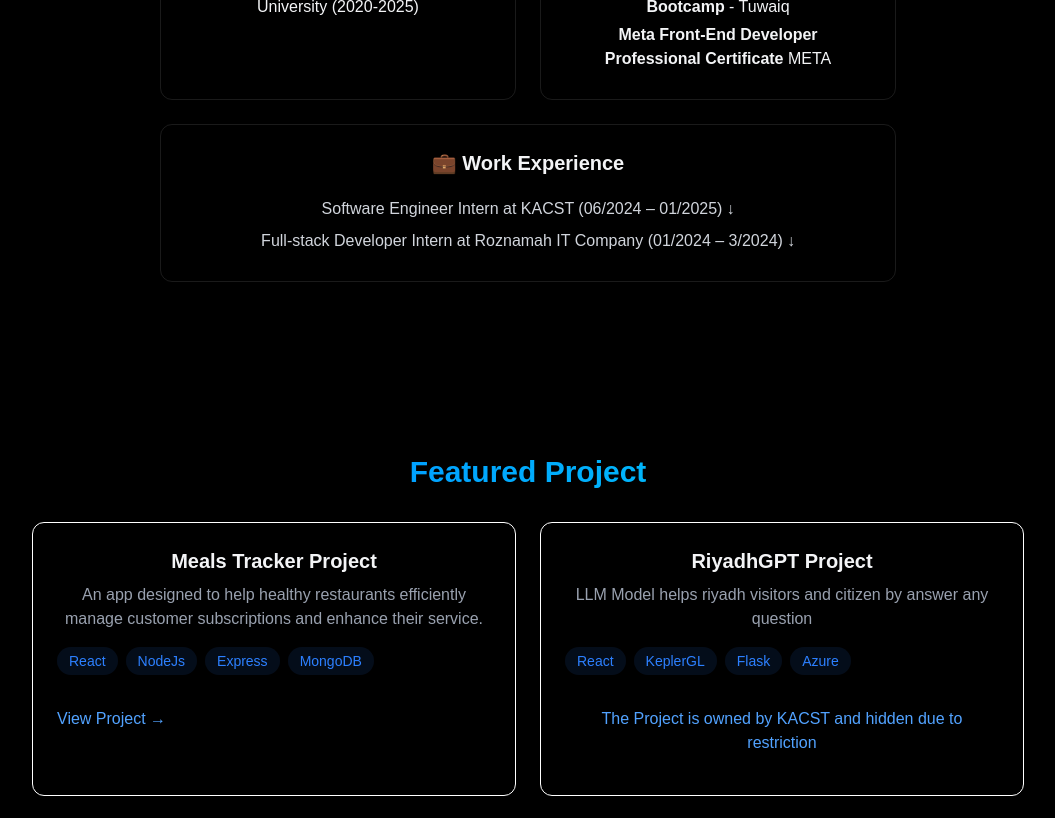
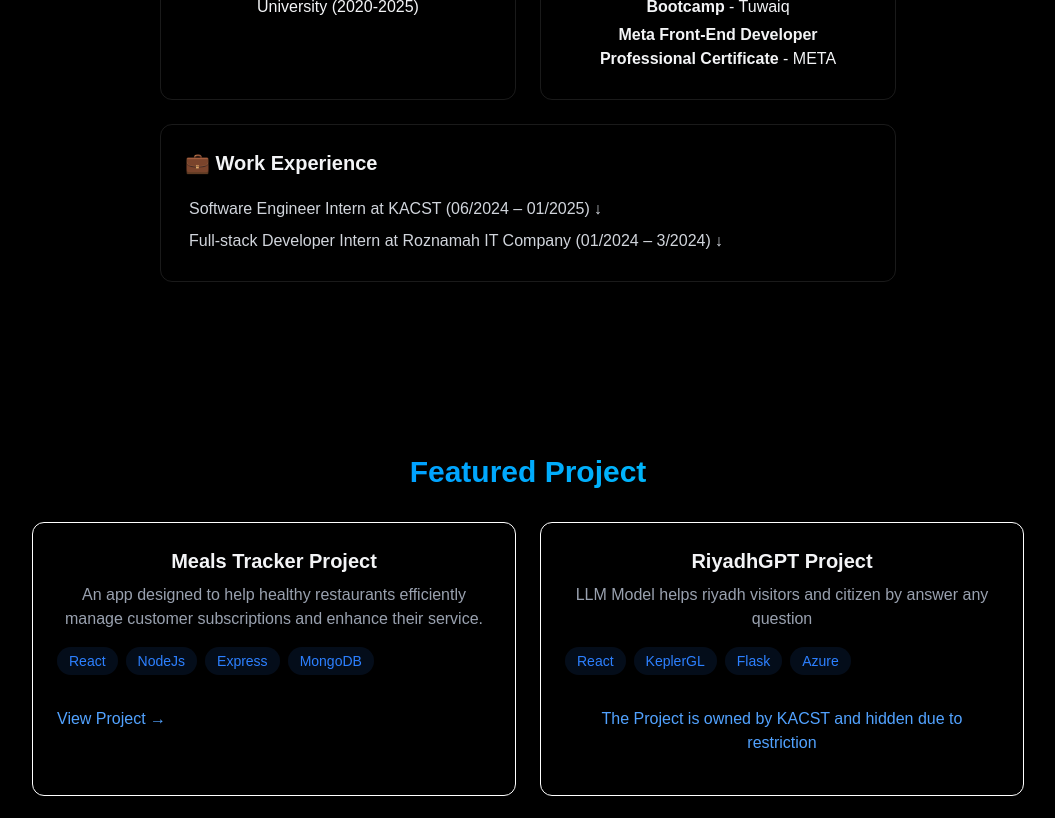
Before and after one commit to z7md/Hamad-portfolio, a React (Vite) app: page / in a window 1280 px wide. Shown: the part 1440-2258 px from the top of the page, without its empty margins (112-1167 px from the left). Built offline with nearby package versions, Linux system fonts and the light colour scheme.

Commit message:
some edit

```diff
--- a/package.json
+++ b/package.json
@@ -9,14 +9,15 @@
     "build": "vite build",
     "lint": "eslint .",
     "preview": "vite preview",
-    "predeploy":"npm run build",
-    "deploy":"gh-pages -d dist"
+    "predeploy": "npm run build",
+    "deploy": "gh-pages -d dist"
   },
   "dependencies": {
     "@tailwindcss/vite": "^4.0.7",
     "emailjs-com": "^3.2.0",
     "react": "^19.0.0",
     "react-dom": "^19.0.0",
+    "react-icons": "^5.5.0",
     "tailwindcss": "^4.0.7"
   },
   "devDependencies": {
--- a/src/components/sections/About.jsx
+++ b/src/components/sections/About.jsx
@@ -1,5 +1,6 @@
 import { useState } from "react";
 import { RevealOnScroll } from "../RevealOnScroll"
+import { LiaCloudDownloadAltSolid } from "react-icons/lia";
 export const About = () => {
 
     const frontendSkills = [
@@ -79,7 +80,7 @@ export const About = () => {
 
                 <div className="grid grid-cols-1 md:grid-cols-2 gap-6 mt-8">
 
-                <div className="p-6 rounded-xl border-white/10 border hover:translate-y-1 transition-all">
+                    <div className="p-6 rounded-xl border-white/10 border hover:translate-y-1 transition-all">
                         <h3 className="text-xl font-bold mb-4">
                             🏫 Education
                         </h3>
@@ -99,19 +100,22 @@ export const About = () => {
 
                             <li className="m-1">
                                 <strong>AWS Web Solution Development Bootcamp</strong> - Tuwaiq
+                                {/* <span className=''>
+                                <a href="./images/xx.jpg" download="xx.jpg"> <LiaCloudDownloadAltSolid className="inline-block hover:text-blue-500 text-2xl hover:translate-y-0.5 transition-all"/> </a>
+                                </span>  */}
                             </li>
                             <li className="m-1">
-                                <strong>Meta Front-End Developer Professional Certificate</strong> META
+                                <strong>Meta Front-End Developer Professional Certificate</strong> - META
                             </li>
                         </ul>
                     </div>
 
 
-                    <div className="p-6 rounded-xl border-white/10 border hover:translate-y-1 transition-all md:col-span-2 ">
+                    <div className="p-6 rounded-xl border-white/10 border hover:translate-y-1 transition-all md:col-span-2 text-left">
                         <h3 className="text-xl font-bold mb-4">
                             💼  Work Experience
                         </h3>
-                        <div className="rounded-2xl space-y-4 text-gray-300 p-1 ">
+                        <div className="rounded-2xl space-y-4 text-gray-300 p-1 text-left">
                             <div onClick={() => setShowDetails1((prev) => !prev)} className="hover:text-white">
                                 <h4>Software Engineer Intern at KACST (06/2024 – 01/2025)
 
--- a/src/components/sections/Projects.jsx
+++ b/src/components/sections/Projects.jsx
@@ -64,7 +64,7 @@ export const Projects = () => {
                             ))}
                         </div>
                         <div className="flex justify-between items-center">
-                            <a href="https://github.com/z7md/balot" className="text-blue-400 hover:text-blue-300 transition-colors my-4 " target="_blank" >
+                            <a href="https://z7md.github.io/balot" className="text-blue-400 hover:text-blue-300 transition-colors my-4 " target="_blank" >
                                 View Project &rarr;
                             </a>
                         </div>
```
Also changed, not shown: 1 other file (tests, documents, lock files or other folders).
